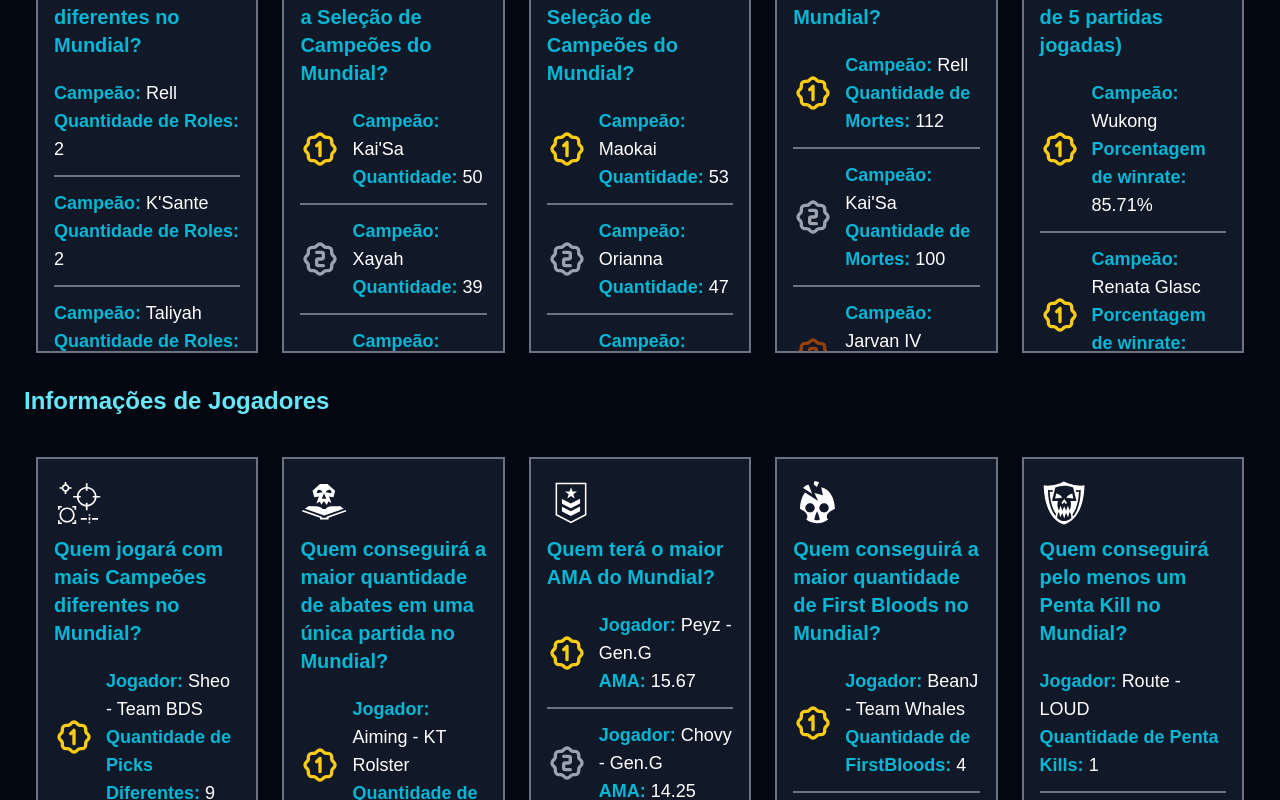
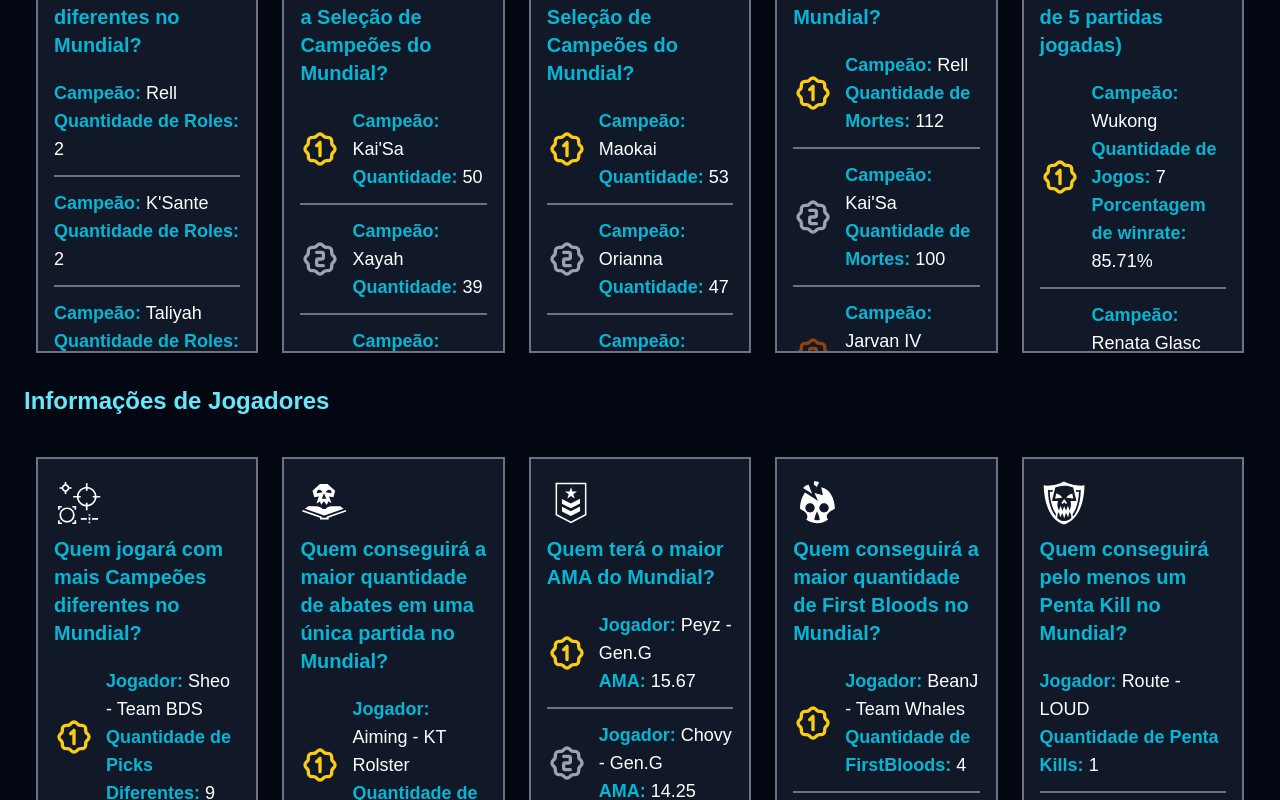
Before and after one commit to imfarias/pickem-tracker, a Next.js app: page / in a window 1280 px wide. Shown: the part 1100-1900 px from the top of the page. Built offline with nearby package versions, Linux system fonts and the light colour scheme; a web font is replaced by a local one.

Commit message:
feat: add games played to champion winrate list

```diff
--- a/src/app/page.tsx
+++ b/src/app/page.tsx
@@ -540,6 +540,8 @@ export default async function Home() {
                                                             className="font-bold text-cyan-500">Campeão:</span> {item.name}
                                                         </p>
                                                         <p className="text-white text-lg"><span
+                                                            className="font-bold text-cyan-500">Quantidade de Jogos:</span> {item.wins + item.loses}</p>
+                                                        <p className="text-white text-lg"><span
                                                             className="font-bold text-cyan-500">Porcentagem de
                                                     winrate:</span> {item.winrate.toFixed(2)}%</p>
                                                     </div>
```
